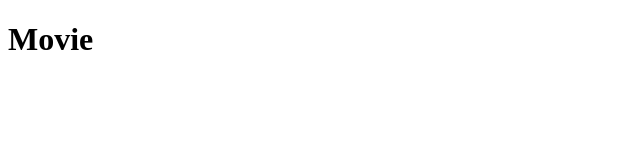
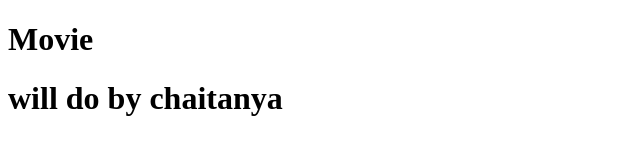
Before and after one commit to krishnachaitanya3105/Movie, a plain HTML site: page Website/index.html in a window 1280 px wide. Shown: the whole page, without its empty margins (0-640 px from the left). Drawn offline with Linux system fonts and the light colour scheme.

Commit message:
changed the html file

```diff
--- a/Website/index.html
+++ b/Website/index.html
@@ -7,5 +7,6 @@
 </head>
 <body>
     <h1>Movie</h1>
+    <h1>will do by chaitanya</h1>
 </body>
 </html>
```
